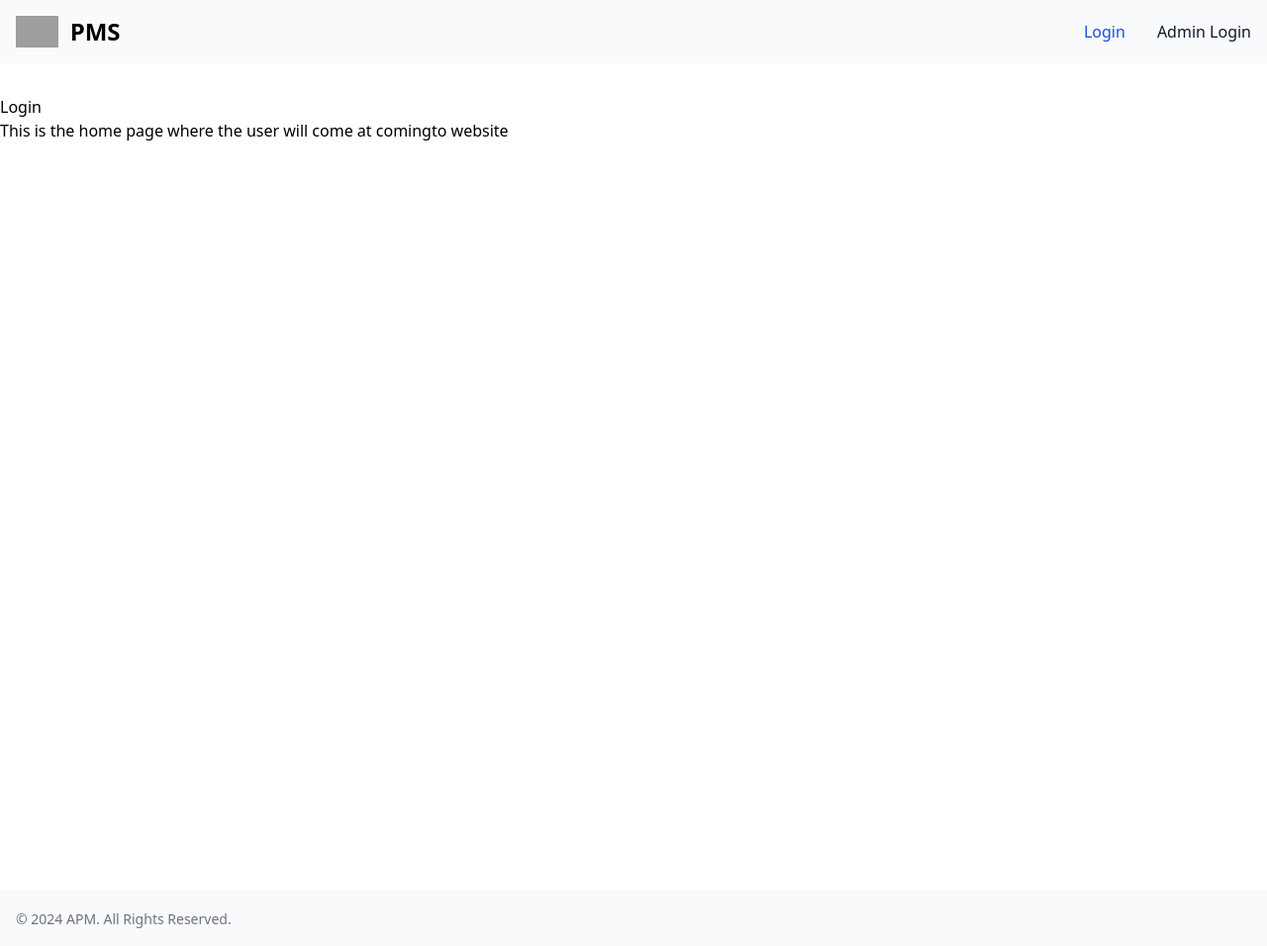
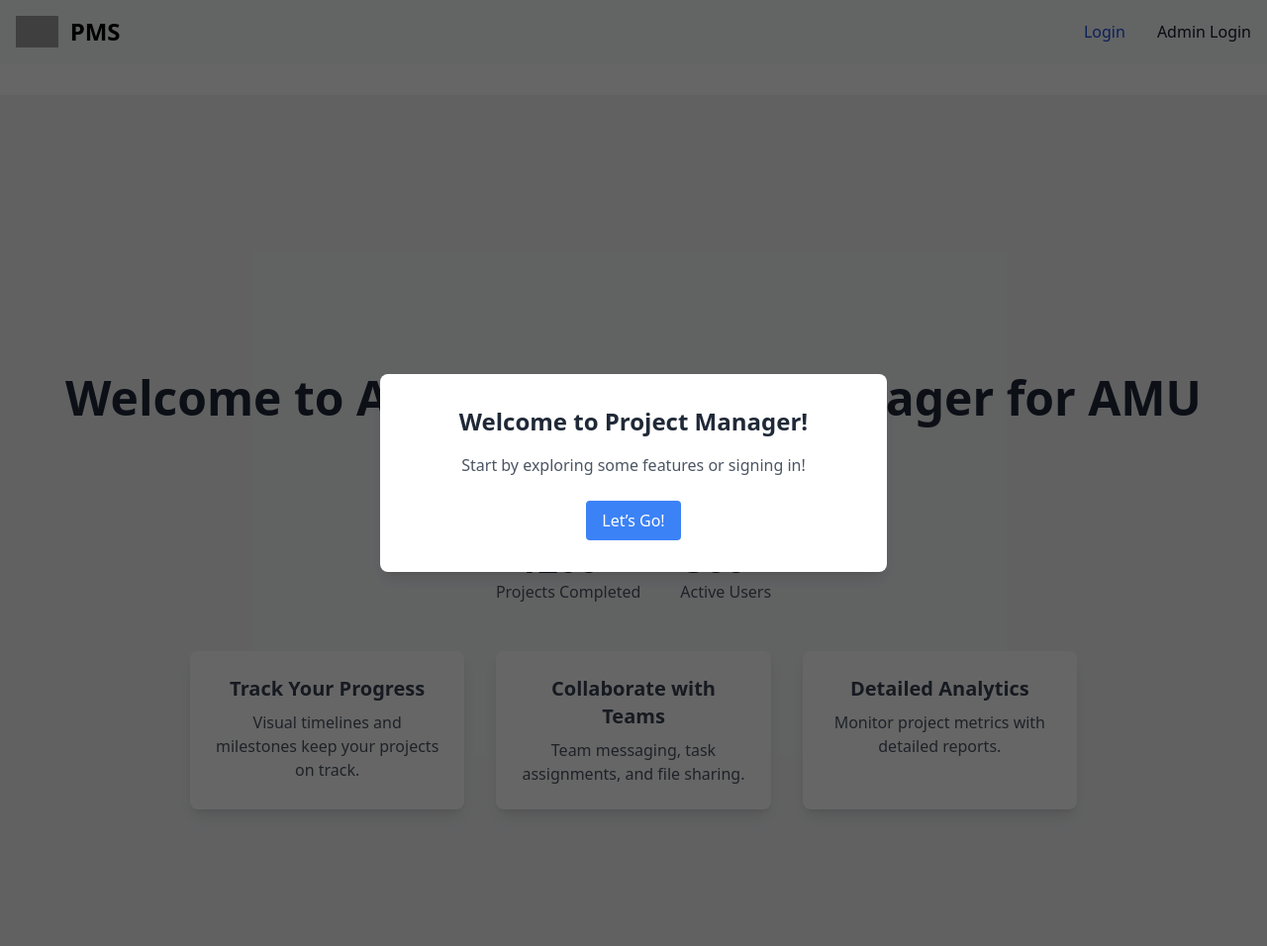
Before and after one commit to exc33ded/LLM-Based-Project-Manager, a Flask app: page / in a window 1280 px wide. Shown: the whole page at 99% size. Run offline with Flask 3, Linux system fonts and the light colour scheme; some libraries are stand-ins or nearby versions; grey boxes are pictures that could not be loaded.

Commit message:
project done

```diff
--- a/templates/home.html
+++ b/templates/home.html
@@ -1,11 +1,82 @@
-
-
 {% extends "base.html" %}
 
 {% block content %}
+<div class="relative flex flex-col items-center justify-center min-h-screen bg-gray-100 text-center">
+    <!-- Welcome Modal -->
+    <div id="welcome-modal" class="fixed inset-0 bg-black bg-opacity-60 flex items-center justify-center z-50 hidden">
+        <div class="bg-white p-8 rounded-lg shadow-lg max-w-lg w-full">
+            <h2 class="text-2xl font-bold text-gray-800 mb-4">Welcome to Project Manager!</h2>
+            <p class="text-gray-600 mb-6">Start by exploring some features or signing in!</p>
+            <button onclick="closeModal()" class="px-4 py-2 bg-blue-500 text-white rounded hover:bg-blue-600">
+                Let’s Go!
+            </button>
+        </div>
+    </div>
 
-<h1>Login</h1>
+    <!-- Main Content -->
+    <h1 class="text-5xl font-bold text-gray-800 mt-12">Welcome to Advanced Project Manager for AMU</h1>
+    <p class="text-lg text-gray-600 mt-4 max-w-lg">
+        Organize, track, and manage your projects with ease. Explore key features below or get started.
+    </p>
 
-This is the home page where the user will come at comingto website
+    <!-- Interactive Stats -->
+    <div class="flex space-x-10 mt-12 text-center">
+        <div>
+            <h3 class="text-4xl font-bold text-gray-800"><span id="projects-completed" data-target="1200">0</span>+</h3>
+            <p class="text-gray-600">Projects Completed</p>
+        </div>
+        <div>
+            <h3 class="text-4xl font-bold text-gray-800"><span id="active-users" data-target="500">0</span>+</h3>
+            <p class="text-gray-600">Active Users</p>
+        </div>
+    </div>
 
+    <!-- Features Section with Hover Effects -->
+    <div class="grid grid-cols-1 sm:grid-cols-2 lg:grid-cols-3 gap-8 mt-12 max-w-4xl">
+        <div class="p-6 bg-white rounded-lg shadow-lg transform hover:scale-105 transition duration-300">
+            <h2 class="text-xl font-bold text-gray-700">Track Your Progress</h2>
+            <p class="text-gray-600 mt-2">Visual timelines and milestones keep your projects on track.</p>
+        </div>
+        <div class="p-6 bg-white rounded-lg shadow-lg transform hover:scale-105 transition duration-300">
+            <h2 class="text-xl font-bold text-gray-700">Collaborate with Teams</h2>
+            <p class="text-gray-600 mt-2">Team messaging, task assignments, and file sharing.</p>
+        </div>
+        <div class="p-6 bg-white rounded-lg shadow-lg transform hover:scale-105 transition duration-300">
+            <h2 class="text-xl font-bold text-gray-700">Detailed Analytics</h2>
+            <p class="text-gray-600 mt-2">Monitor project metrics with detailed reports.</p>
+        </div>
+    </div>
+</div>
+
+<script>
+    // Show welcome modal on page load
+    window.onload = function() {
+        document.getElementById('welcome-modal').classList.remove('hidden');
+    };
+
+    function closeModal() {
+        document.getElementById('welcome-modal').classList.add('hidden');
+    }
+
+    // Counter Animation for Stats
+    function animateCounters() {
+        const counters = document.querySelectorAll('[id^="projects-completed"], [id^="active-users"]');
+        counters.forEach(counter => {
+            const updateCount = () => {
+                const target = +counter.getAttribute('data-target');
+                const count = +counter.innerText;
+                const increment = target / 200;
+
+                if (count < target) {
+                    counter.innerText = Math.ceil(count + increment);
+                    setTimeout(updateCount, 20);
+                } else {
+                    counter.innerText = target;
+                }
+            };
+            updateCount();
+        });
+    }
+    animateCounters();
+</script>
 {% endblock %}
```
